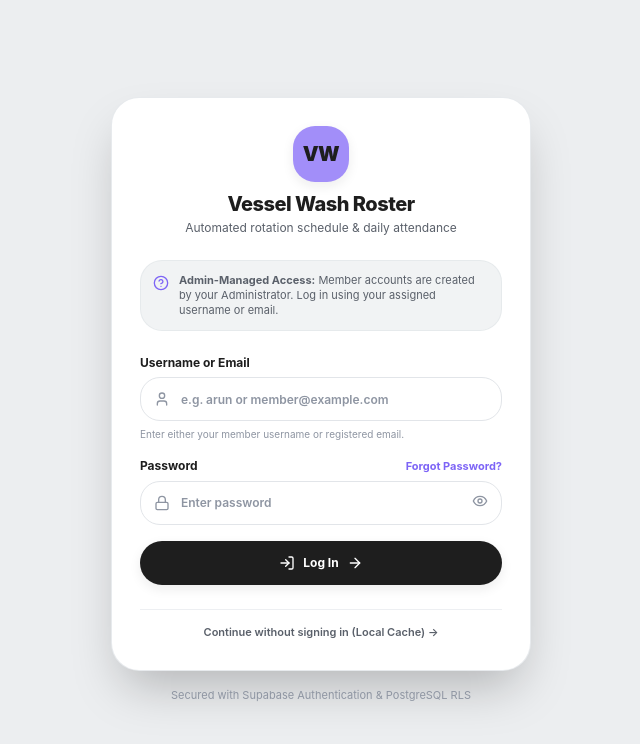
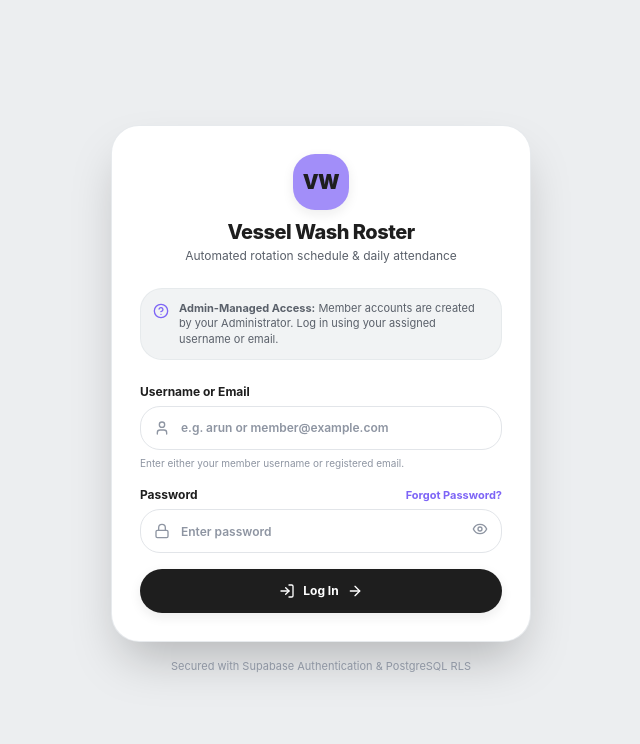
Before and after one commit to kavikanagaraj1401-hub/vessel-wash-app, a React (Vite) app: page / in a window 1280 px wide. Shown: the top 744 px of the page, without its empty margins (319-959 px from the left). Built offline with nearby package versions, Linux system fonts and the light colour scheme; no server answers; the database is empty; a web font is replaced by a local one.

Commit message:
Removed local cache bypass button and enforced strict login authentication

```diff
--- a/src/App.jsx
+++ b/src/App.jsx
@@ -39,7 +39,6 @@ export default function App() {
   // Supabase Authentication Session State
   const [session, setSession] = useState(null);
   const [authLoading, setAuthLoading] = useState(true);
-  const [guestBypass, setGuestBypass] = useState(false);
 
   // Admin Mode override state
   const [isAdminMode, setIsAdminMode] = useState(() => {
@@ -365,7 +364,6 @@ export default function App() {
       if (event === 'SIGNED_IN' || event === 'INITIAL_SESSION' || event === 'TOKEN_REFRESHED' || event === 'USER_UPDATED') {
         syncRealtimeAndData(newSession);
       } else if (event === 'SIGNED_OUT') {
-        setGuestBypass(false);
         syncRealtimeAndData(null);
       }
     });
@@ -439,15 +437,15 @@ export default function App() {
   // Role Access Control: Fetch role from members table. If role === 'admin', unlock admin settings.
   // If role === 'member', show only daily roster and attendance tools.
   const isAdmin = useMemo(() => {
-    if (!session && guestBypass) return isAdminMode;
+    if (!isAdminMode) return false;
     if (isUserKavipriyan) return true;
     if (dbUserRole === 'admin') return true;
     if (loggedInMember?.role === 'admin') return true;
     if (loggedInMember?.id && adminUserIds.includes(loggedInMember.id)) return true;
     return false;
-  }, [session, guestBypass, isAdminMode, isUserKavipriyan, dbUserRole, loggedInMember, adminUserIds]);
+  }, [isAdminMode, isUserKavipriyan, dbUserRole, loggedInMember, adminUserIds]);
 
-  const isPrimaryAdmin = isUserKavipriyan || (!session && guestBypass && isAdminMode);
+  const isPrimaryAdmin = isUserKavipriyan;
 
   // Current logged in member representation for activity attribution
   const currentMember = useMemo(() => {
@@ -470,7 +468,6 @@ export default function App() {
   const handleSignOut = async () => {
     await supabaseService.signOut();
     setSession(null);
-    setGuestBypass(false);
   };
 
   // Request notification permissions silently on app initialization
@@ -1023,12 +1020,11 @@ export default function App() {
     );
   }
 
-  // 2. Unauthenticated Screen (Supabase Auth Login & Sign Up)
-  if (!session && !guestBypass) {
+  // 2. Unauthenticated Screen (Strict Supabase Auth Login)
+  if (!session) {
     return (
       <AuthScreen
         onAuthSuccess={(newSession) => setSession(newSession)}
-        onContinueOffline={() => setGuestBypass(true)}
         members={members}
       />
     );
--- a/src/components/auth/AuthScreen.jsx
+++ b/src/components/auth/AuthScreen.jsx
@@ -13,7 +13,7 @@ import {
 } from 'lucide-react';
 import { supabaseService } from '../../services/supabaseService';
 
-export function AuthScreen({ onAuthSuccess, onContinueOffline, members = [] }) {
+export function AuthScreen({ onAuthSuccess, members = [] }) {
   const [identifier, setIdentifier] = useState('');
   const [password, setPassword] = useState('');
   const [showPassword, setShowPassword] = useState(false);
@@ -220,18 +220,6 @@ export function AuthScreen({ onAuthSuccess, onContinueOffline, members = [] }) {
           </button>
         </form>
 
-        {/* Offline / Guest Mode Fallback */}
-        {onContinueOffline && (
-          <div className="pt-2 border-t border-neutral-border/60 text-center">
-            <button
-              type="button"
-              onClick={onContinueOffline}
-              className="text-[11px] font-semibold text-neutral-textSecondary hover:text-[#1E1E1E] transition-colors"
-            >
-              Continue without signing in (Local Cache) &rarr;
-            </button>
-          </div>
-        )}
       </div>
 
       {/* Footer Info */}
```
